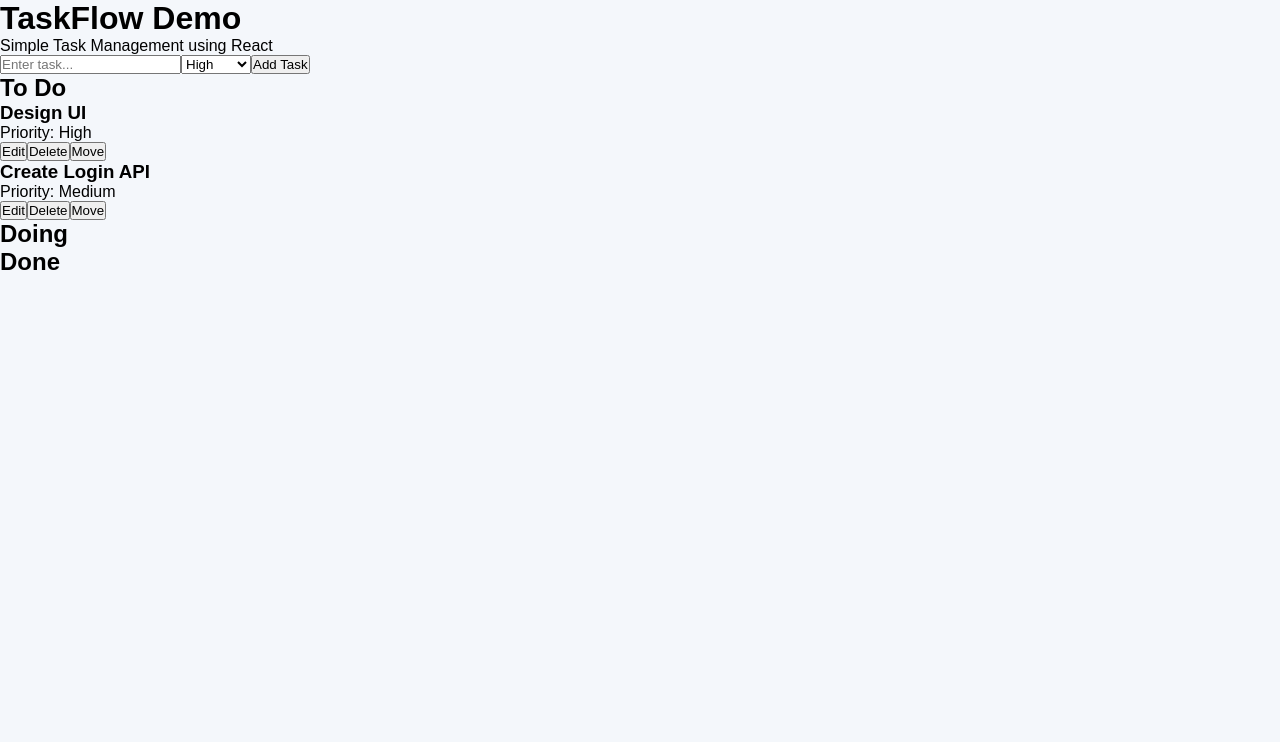
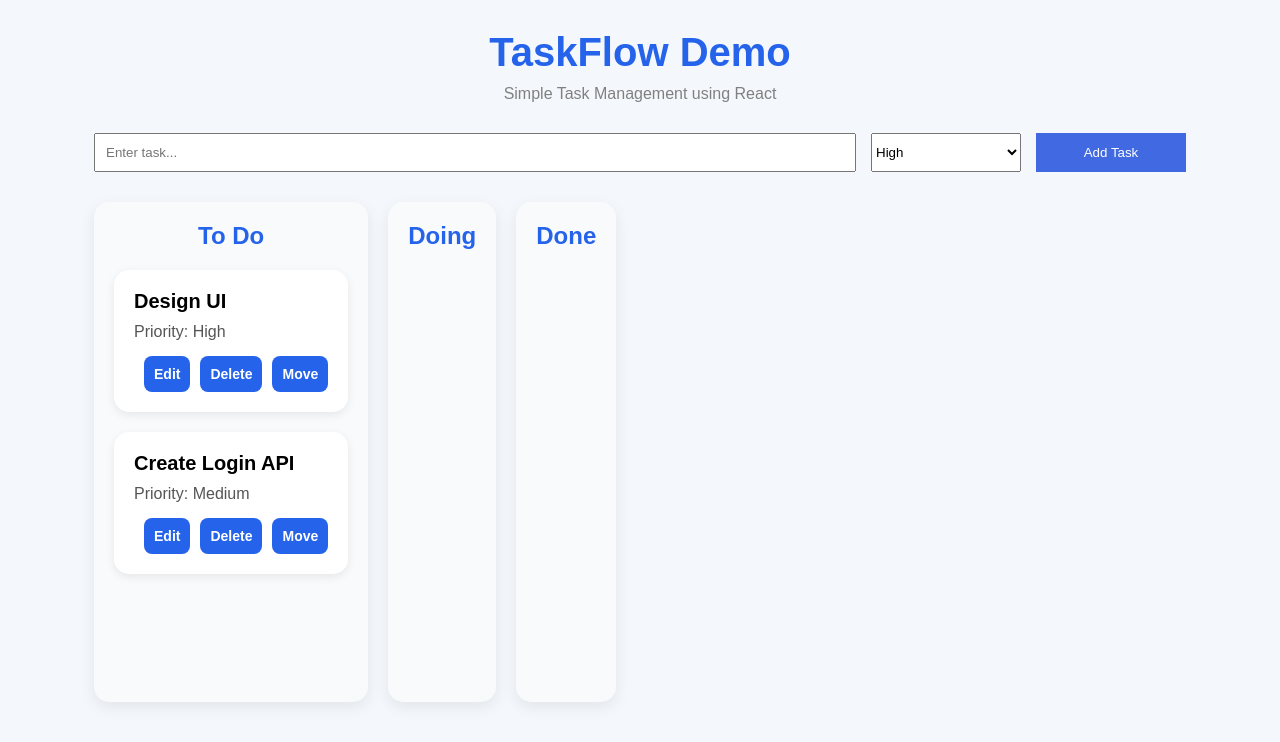
Before and after one commit to NgocTham024/TaskFlow-projectA, a React (Vite) app: page / in a window 1280 px wide. Shown: the top 742 px of the page. Built offline with nearby package versions, Linux system fonts and the light colour scheme.

Commit message:
Add move feature and improve card CSS

```diff
--- a/src/App.css
+++ b/src/App.css
@@ -46,29 +46,64 @@
     gap: 20px;
 }
 
-.column {
-    flex: 1;
-    background: white;
-    padding: 15px;
-    border-radius: 12px;
+.column{
+    background:#f8fafc;
+    border-radius:15px;
+    padding:20px;
+    min-height:500px;
+    box-shadow:0 5px 15px rgba(0,0,0,.08);
+    display:flex;
+    flex-direction:column;
 }
 
-.column h2 {
-    text-align: center;
-    margin-bottom: 15px;
+.column h2{
+text-align:center;
+margin-bottom:20px;
+color:#2563eb;
+font-size:24px;
 }
 
-.task-card {
-    background: #f7f7f7;
-    padding: 15px;
-    margin-bottom: 15px;
-    border-radius: 10px;
+.task-card{
+background:white;
+border-radius:15px;
+padding:20px;
+margin-bottom:20px;
+box-shadow:0 3px 10px rgba(0,0,0,.08);
+transition:.3s;
+cursor:pointer;
 }
 
-.buttons {
-    display: flex;
-    gap: 8px;
-    margin-top: 10px;
+.task-card:hover{
+transform:translateY(-5px);
+box-shadow:0 10px 25px rgba(0,0,0,.15);
+}
+
+.task-card h3{
+margin-bottom:10px;
+font-size:20px;
+}
+
+.task-card p{
+margin-bottom:15px;
+color:#555;
+}
+
+.buttons button{
+flex:1;
+padding:10px;
+border:none;
+margin-left: 10px;
+font-size:14px;
+font-weight:600;
+border-radius:8px;
+background:#2563eb;
+color:white;
+cursor:pointer;
+transition:.3s;
+}
+
+.buttons button:hover{
+background:#1d4ed8;
 }
 
 .buttons button {
--- a/src/App.jsx
+++ b/src/App.jsx
@@ -2,6 +2,7 @@
 import Header from "./components/Header";
 import TaskForm from "./components/TaskForm";
 import TaskColumn from "./components/TaskColumn";
+import "./App.css";
 
 function App() {
   const [tasks, setTasks] = useState([
@@ -45,6 +46,29 @@
     priority,
     status: "todo"
   }
+
+  const moveTask = (id) => {
+    const updatedTasks = tasks.map((task) => {
+      if (task.id !== id) return task;
+
+      let nextStatus;
+
+      if (task.status === "todo") {
+        nextStatus = "doing";
+      } else if (task.status === "doing") {
+        nextStatus = "done";
+      } else {
+        nextStatus = "todo";
+      }
+
+      return {
+        ...task,
+        status: nextStatus,
+      };
+    });
+
+    setTasks(updatedTasks);
+  };
   return (
     <div className="container">
       <Header />
@@ -60,14 +84,17 @@
         <TaskColumn
           title="To Do"
           tasks={tasks}
+          moveTask={moveTask}
         />
         <TaskColumn
           title="Doing"
           tasks={tasks}
+          moveTask={moveTask}
         />
         <TaskColumn
           title="Done"
           tasks={tasks}
+          moveTask={moveTask}
         />
       </div>
     </div>
--- a/src/components/TaskCard.jsx
+++ b/src/components/TaskCard.jsx
@@ -1,4 +1,4 @@
-function TaskCard({ task }) {
+function TaskCard({ task, moveTask }) {
 
     return (
 
@@ -9,7 +9,9 @@
             <div className="buttons">
                 <button>Edit</button>
                 <button>Delete</button>
-                <button>Move</button>
+                <button onClick={() => moveTask(task.id)}>
+                    Move
+                </button>
             </div>
         </div>
     );
--- a/src/components/TaskColumn.jsx
+++ b/src/components/TaskColumn.jsx
@@ -1,6 +1,6 @@
 import TaskCard from "./TaskCard";
 
-function TaskColumn({ title, tasks }) {
+function TaskColumn({ title, tasks, moveTask }) {
 
     return (
         <div className="column">
@@ -25,6 +25,7 @@
                         <TaskCard
                             key={task.id}
                             task={task}
+                            moveTask={moveTask}
                         />
                     ))
             }
```
